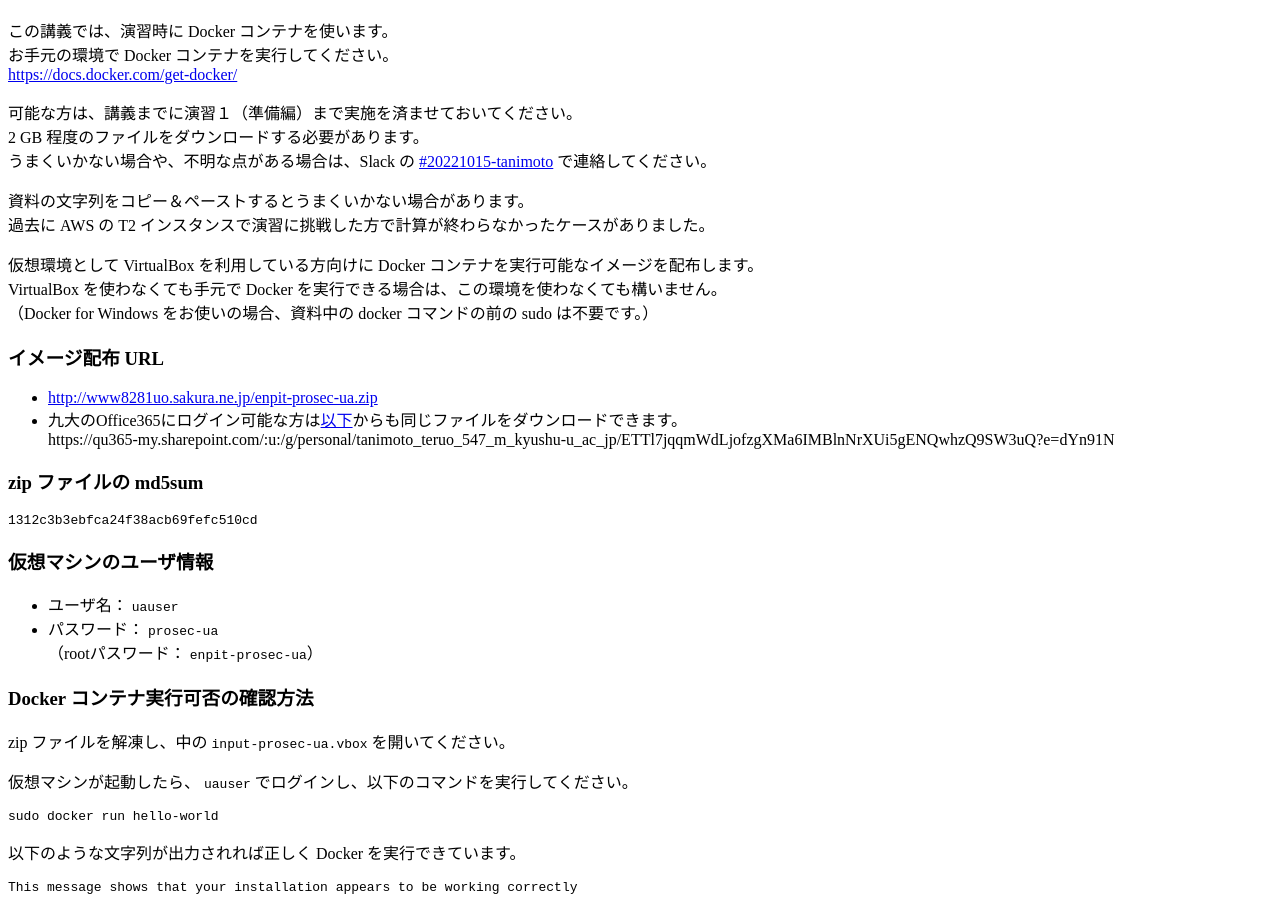
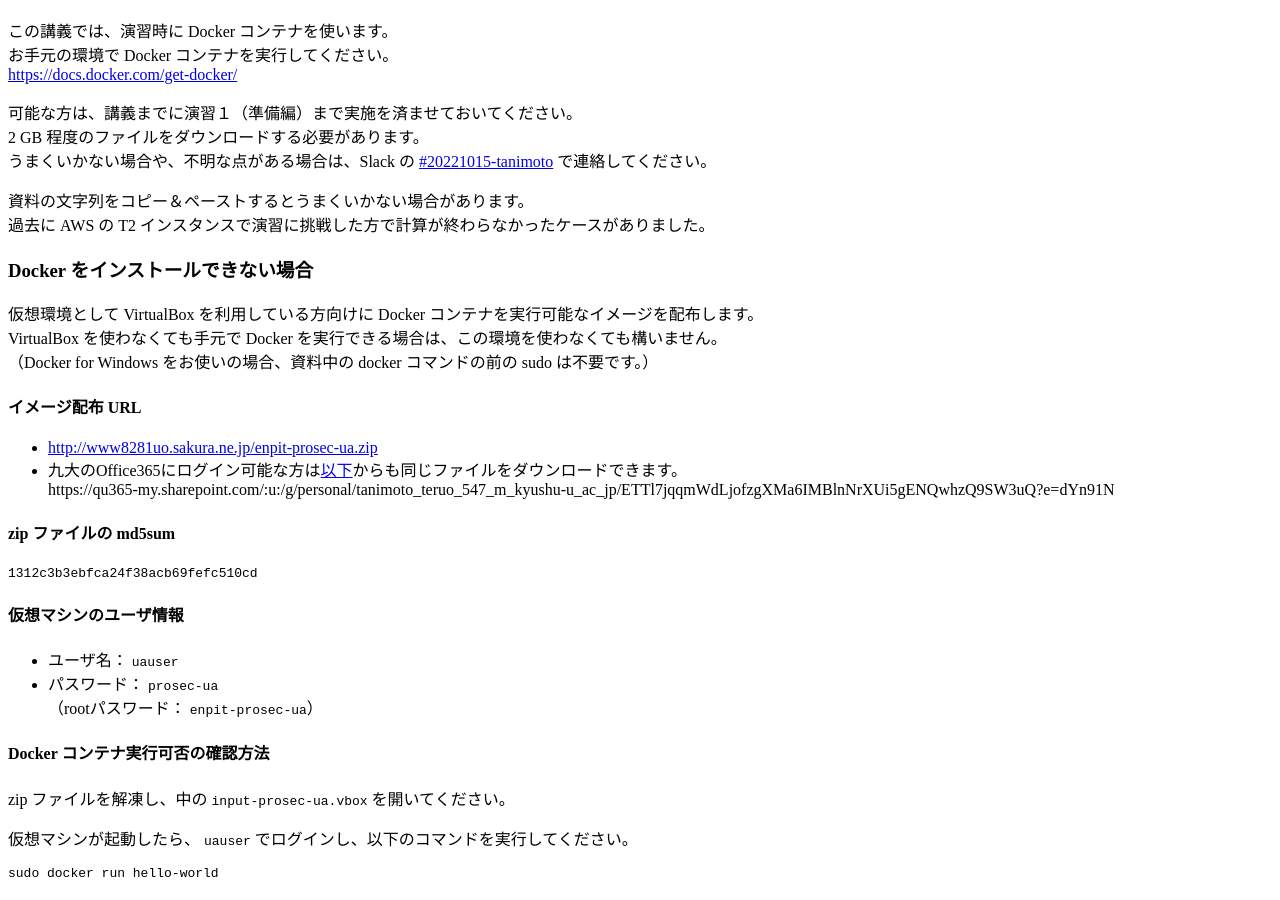
Before and after one commit to teruo41/teruo41.github.io, a Jekyll site: the page built from lectures/enpit-prosec-uarch2022.md, in a window 1280 px wide and 900 px high, scrolled down 599 px. Built offline with Jekyll 4.4.1, drawn with Linux system fonts in a browser that asks for light colours.

Commit message:
Update enpit-prosec-uarch2022.md

````diff
--- a/lectures/enpit-prosec-uarch2022.md
+++ b/lectures/enpit-prosec-uarch2022.md
@@ -45,26 +45,28 @@ table, th, td {
 資料の文字列をコピー＆ペーストするとうまくいかない場合があります。
 過去に AWS の T2 インスタンスで演習に挑戦した方で計算が終わらなかったケースがありました。
 
+### Docker をインストールできない場合
+
 仮想環境として VirtualBox を利用している方向けに Docker コンテナを実行可能なイメージを配布します。
 VirtualBox を使わなくても手元で Docker を実行できる場合は、この環境を使わなくても構いません。
 （Docker for Windows をお使いの場合、資料中の docker コマンドの前の sudo は不要です。）
 
-### イメージ配布 URL
+#### イメージ配布 URL
 - [http://www8281uo.sakura.ne.jp/enpit-prosec-ua.zip](http://www8281uo.sakura.ne.jp/enpit-prosec-ua.zip)
 - 九大のOffice365にログイン可能な方は[以下](https://qu365-my.sharepoint.com/:u:/g/personal/tanimoto_teruo_547_m_kyushu-u_ac_jp/ETTl7jqqmWdLjofzgXMa6IMBlnNrXUi5gENQwhzQ9SW3uQ?e=dYn91N)からも同じファイルをダウンロードできます。
   https://qu365-my.sharepoint.com/:u:/g/personal/tanimoto_teruo_547_m_kyushu-u_ac_jp/ETTl7jqqmWdLjofzgXMa6IMBlnNrXUi5gENQwhzQ9SW3uQ?e=dYn91N
 
-### zip ファイルの md5sum
+#### zip ファイルの md5sum
 ```
 1312c3b3ebfca24f38acb69fefc510cd
 ```
 
-### 仮想マシンのユーザ情報
+#### 仮想マシンのユーザ情報
 - ユーザ名： `uauser`
 - パスワード： `prosec-ua`
   （rootパスワード： `enpit-prosec-ua`）
 
-### Docker コンテナ実行可否の確認方法
+#### Docker コンテナ実行可否の確認方法
 zip ファイルを解凍し、中の `input-prosec-ua.vbox` を開いてください。
 
 仮想マシンが起動したら、 `uauser` でログインし、以下のコマンドを実行してください。
@@ -77,7 +79,7 @@ sudo docker run hello-world
 This message shows that your installation appears to be working correctly
 ```
 
-### VirtualBox 使用時の注意点
+#### VirtualBox 使用時の注意点
 当日の演習では、VirtualBox の画面よりも大きなターミナルが必要になると思いますので、SSH などを使ってこの仮想マシンに端末エミュレータから接続できるようにしておくのをおすすめします。
 
 ## レポートに関して
````
